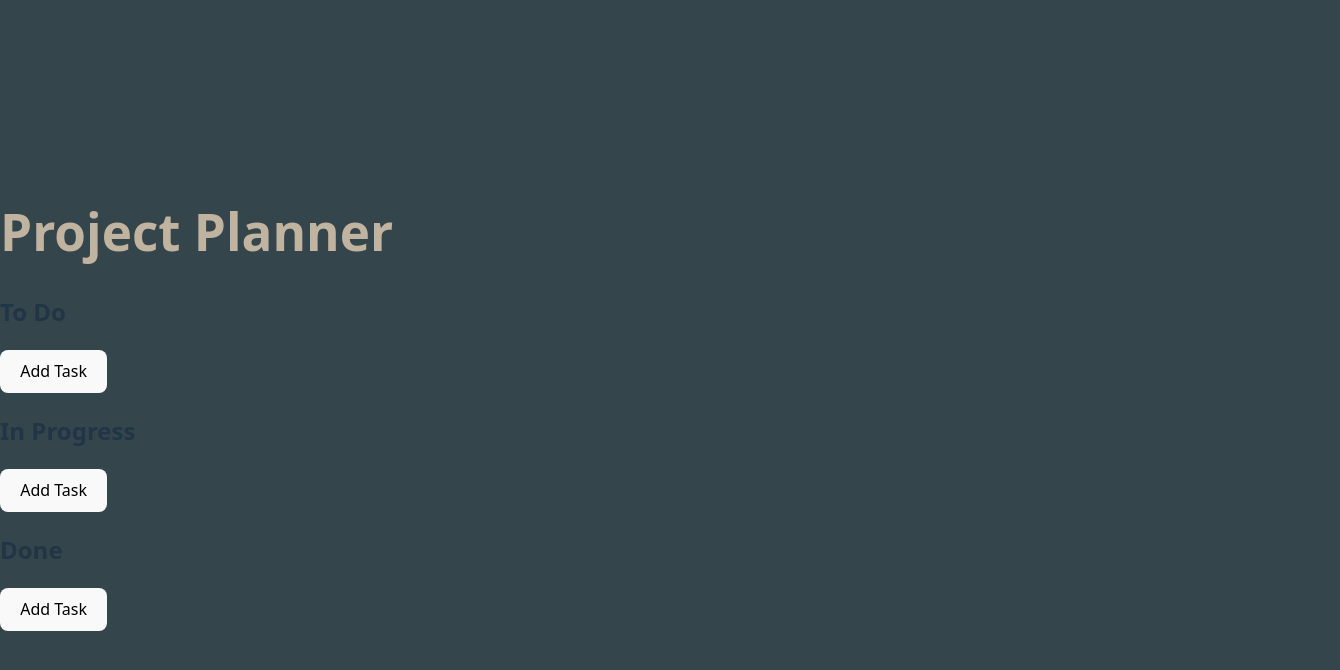
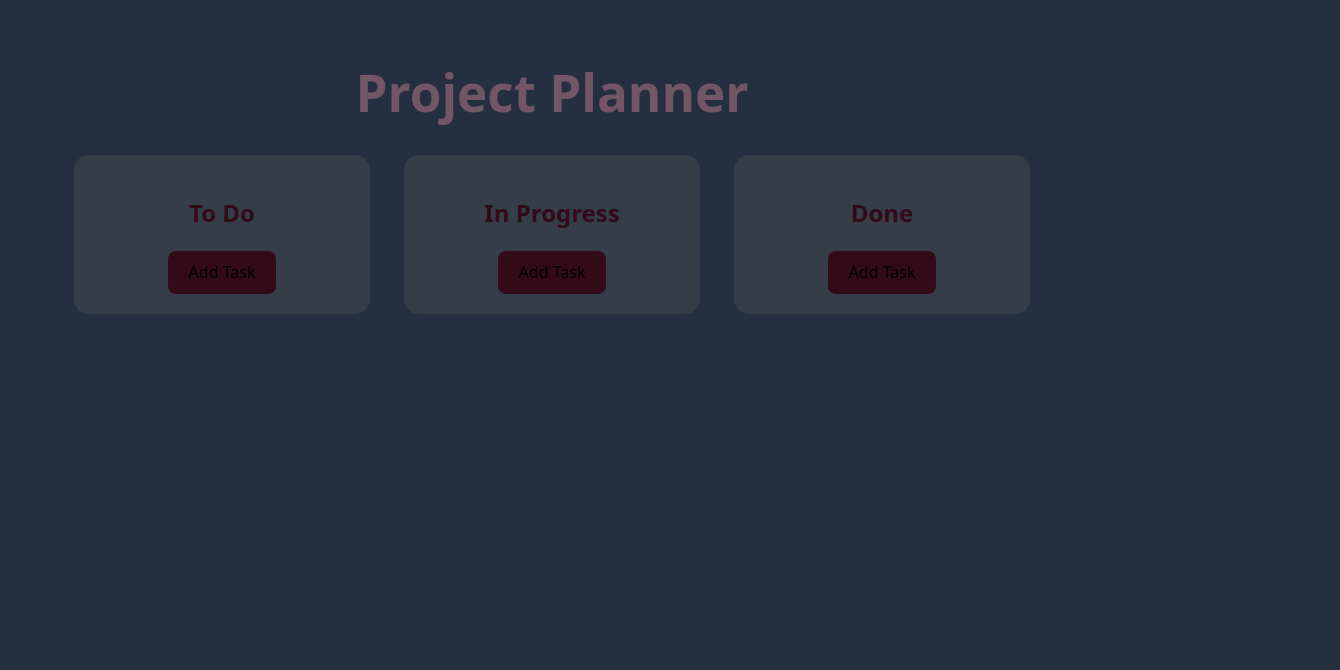
Before and after one commit to AndrewHulme88/project-planner, a React (Vite) app: page / in a window 1280 px wide. Shown: the top 670 px of the page, 1340 px wide, since content can reach past the window. Built offline with nearby package versions, Linux system fonts and the light colour scheme.

Commit message:
Added styling. Layout is better but colour theme needs work.

```diff
--- a/src/App.jsx
+++ b/src/App.jsx
@@ -3,8 +3,8 @@ import './styles.css'
 
 export default function App() {
   return (
-    <div className='p-4'>
-      <h1>Project Planner</h1>
+    <div className="container">
+      <h1 className="title">Project Planner</h1>
       <KanbanBoard />
     </div>
   );
--- a/src/components/Column.jsx
+++ b/src/components/Column.jsx
@@ -5,7 +5,7 @@ export default function Column({ columnId, column, addTask }) {
   const { setNodeRef } = useDroppable({ id: columnId });
 
   return (
-    <div ref={setNodeRef} className="bg-gray-200 p-4 rounded w-64 min-h-[150px]">
+    <div ref={setNodeRef} className="column">
       <h2 className="text-lg font-bold mb-2">{column.name}</h2>
       {column.items.map((task, index) => (
         <Task key={task.id} task={task} index={index} />
--- a/src/components/KanbanBoard.jsx
+++ b/src/components/KanbanBoard.jsx
@@ -55,7 +55,7 @@ export default function KanbanBoard() {
 
   return (
     <DndContext onDragEnd={onDragEnd}>
-      <div className="flex space-x-4 p-4">
+      <div className="columns">
         {Object.entries(columns).map(([id, column]) => (
           <Column key={id} columnId={id} column={column} addTask={addTask} />
         ))}
--- a/src/components/Task.jsx
+++ b/src/components/Task.jsx
@@ -6,7 +6,7 @@ export default function Task({ task, index }) {
   return (
     <div ref={setNodeRef} {...listeners} {...attributes}
     style={{ transform: transform ? `translate(${transform.x}px, ${transform.y}px)` : "none"}}
-    className="bg-white p-2 rounded shadow mb-2 cursor-grab border border-gray-300"
+    className="task"
     >
       {task.content}
     </div>
--- a/src/styles.css
+++ b/src/styles.css
@@ -1,7 +1,50 @@
 :root, html, body {
-  background-color: #35454C;
+  background-color: #24303F;
+  color: #C0B3A0;
+  padding: 20px;
+  min-width: 100%
 }
 
 h1 {
-  color: #C0B3A0;
+  color: #735568;
 }
+
+h2 {
+  color: #320A18;
+}
+
+p {
+  color: #5B4A52
+}
+
+button {
+  background-color: #320A18;
+}
+
+.title {
+  text-align: center;
+}
+
+.container {
+  position: absolute;
+  top: 30px;
+  width: 80%;
+}
+
+.task {
+  background-color: #A89EA9;
+  color: #35454C;
+}
+
+.columns {
+  display: flex;
+  justify-content: space-evenly;
+}
+
+.column {
+  text-align: center;
+  background-color: #353D48;
+  padding: 20px;
+  border-radius: 15px;
+  width: 25%;
+}
```
